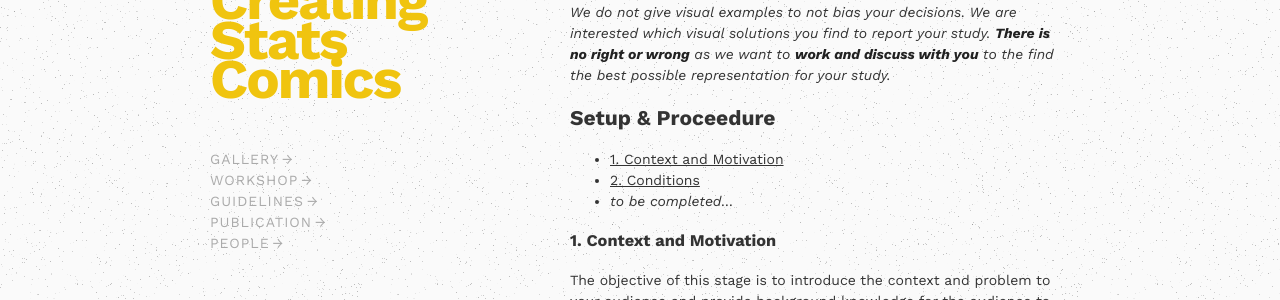
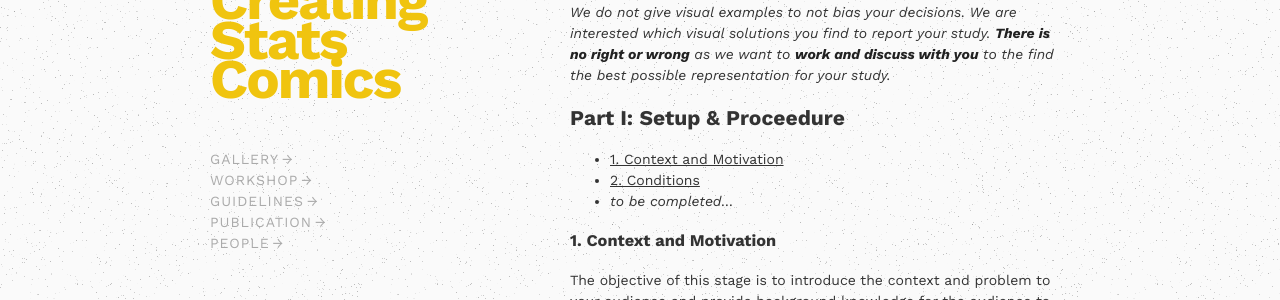
Before and after one commit to statscomics/statscomics.github.io, a Jekyll site: the page built from guidelines.md, in a window 1280 px wide and 900 px high, scrolled down 1665 px. Shown: the part 155-455 px from the top of the window. Built offline with Jekyll 4.4.1, drawn with Linux system fonts in a browser that asks for light colours; our own code applies the rules of GitHub Pages for plain Markdown files; a script that is not in the unit is left out; some of the changed text lies outside the part shown.

Commit message:
Update guidelines.md

```diff
--- a/guidelines.md
+++ b/guidelines.md
@@ -47,7 +47,7 @@ Keep in mind the following:
 
 _We do not give visual examples to not bias your decisions. We are interested which visual solutions you find to report your study. __There is no right or wrong__ as we want to __work and discuss with you__ to the find the best possible representation for your study._
 
-## Setup & Proceedure
+## Part I: Setup & Proceedure
 
 * [1. Context and Motivation](#context-and-motivation)
 * [2. Conditions](#conditions)
@@ -102,7 +102,7 @@ This stage should report
 * What data has been collected (e.g., error, task-completion time, subjective feedback, counting mouse clicks, eye-tracking...)
 * how data has been collected or calculated (e.g., which stages of the study were timed, how was task-accuracy calculated, how was eye-tracking analyzed, how were interview replied coded, ... )
 
-## RESULT ANALYSIS
+## Part II: Result Analysis
 
 ### 9. Data Transformations and Checks
 This stage presents the transformations and checks for the data, performed before the result analysis and any significant tests or regressions. This stage includes explaining
```
